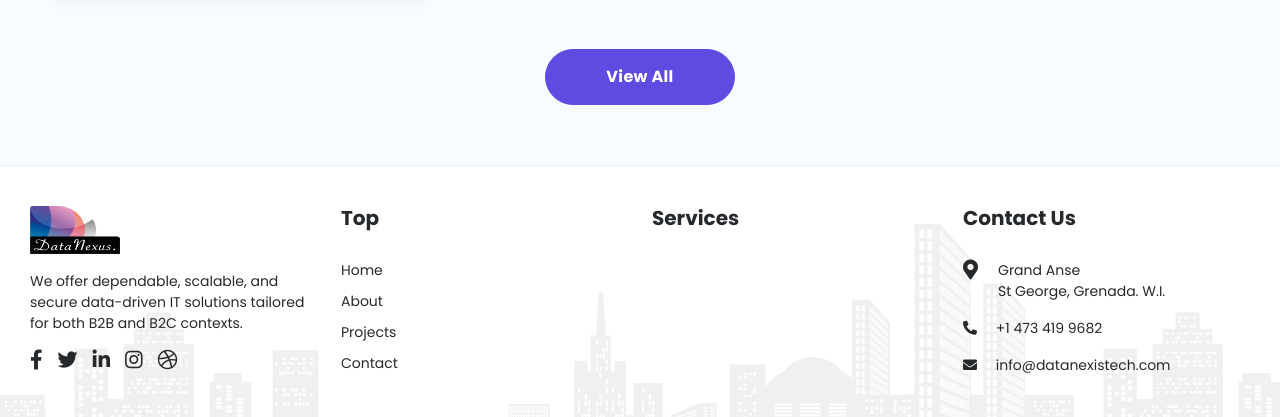
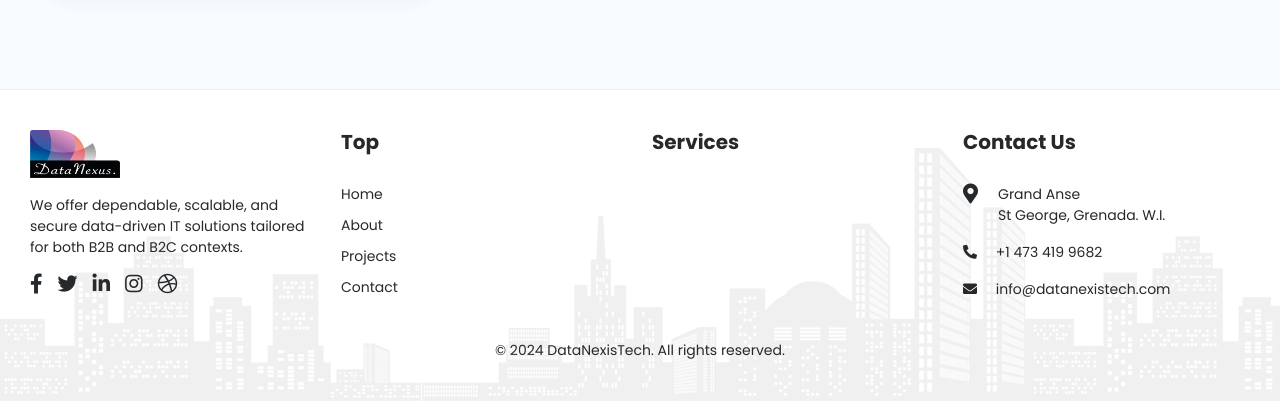
Before and after one commit to Tosinish88/datanexistech, a Django app: page / in a window 1280 px wide. Shown: the part 3486-3903 px from the top of the page. Run offline with Django 4.2, Linux system fonts and the light colour scheme; data that the repository does not hold is empty; some libraries are stand-ins or nearby versions.

Commit message:
removed view all from home template

```diff
--- a/templates/home.html
+++ b/templates/home.html
@@ -356,9 +356,9 @@
                 <!-- /Course Item -->
 
             </div>
-            <div class="view-all text-center aos" data-aos="fade-up">
+            <!-- <div class="view-all text-center aos" data-aos="fade-up">
                 <a href="#" class="btn btn-primary btn-view">View All</a>
-            </div>
+            </div>						 -->
         </div>
     </div>
 </section>
```
